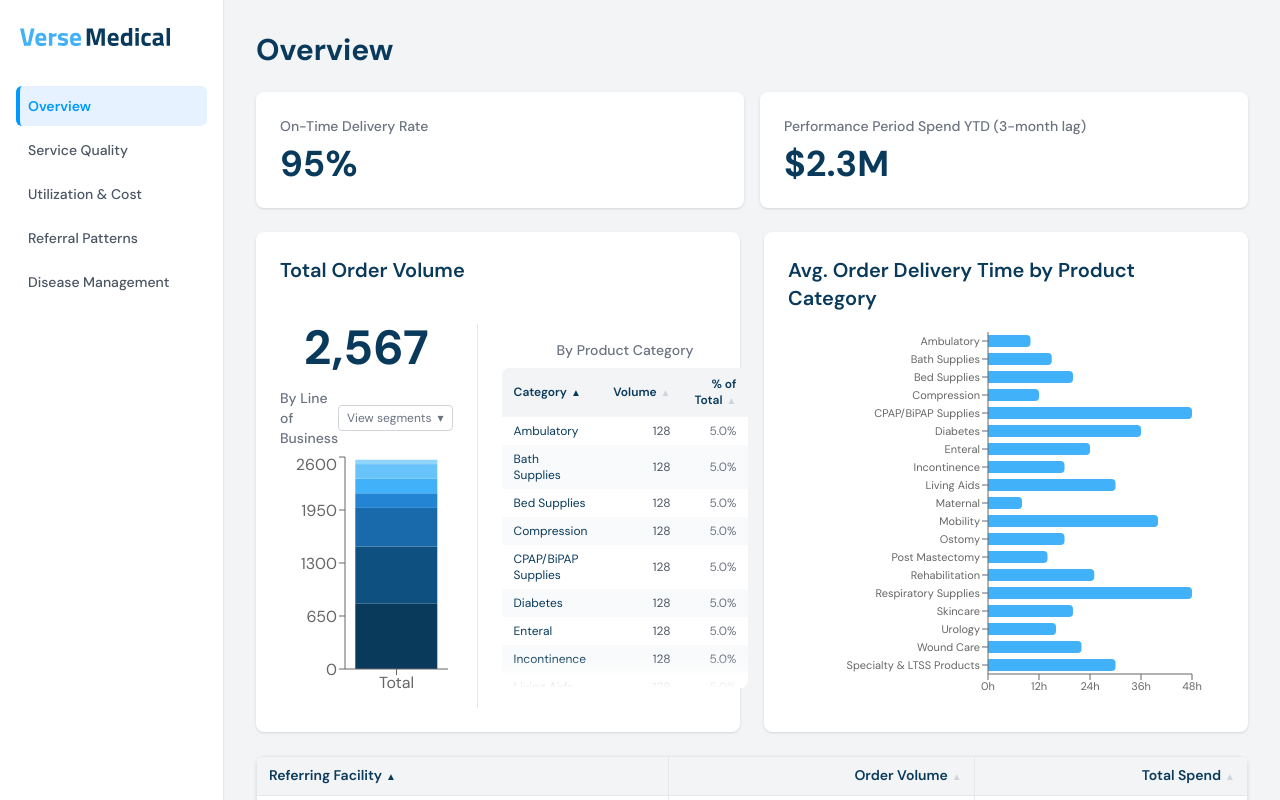
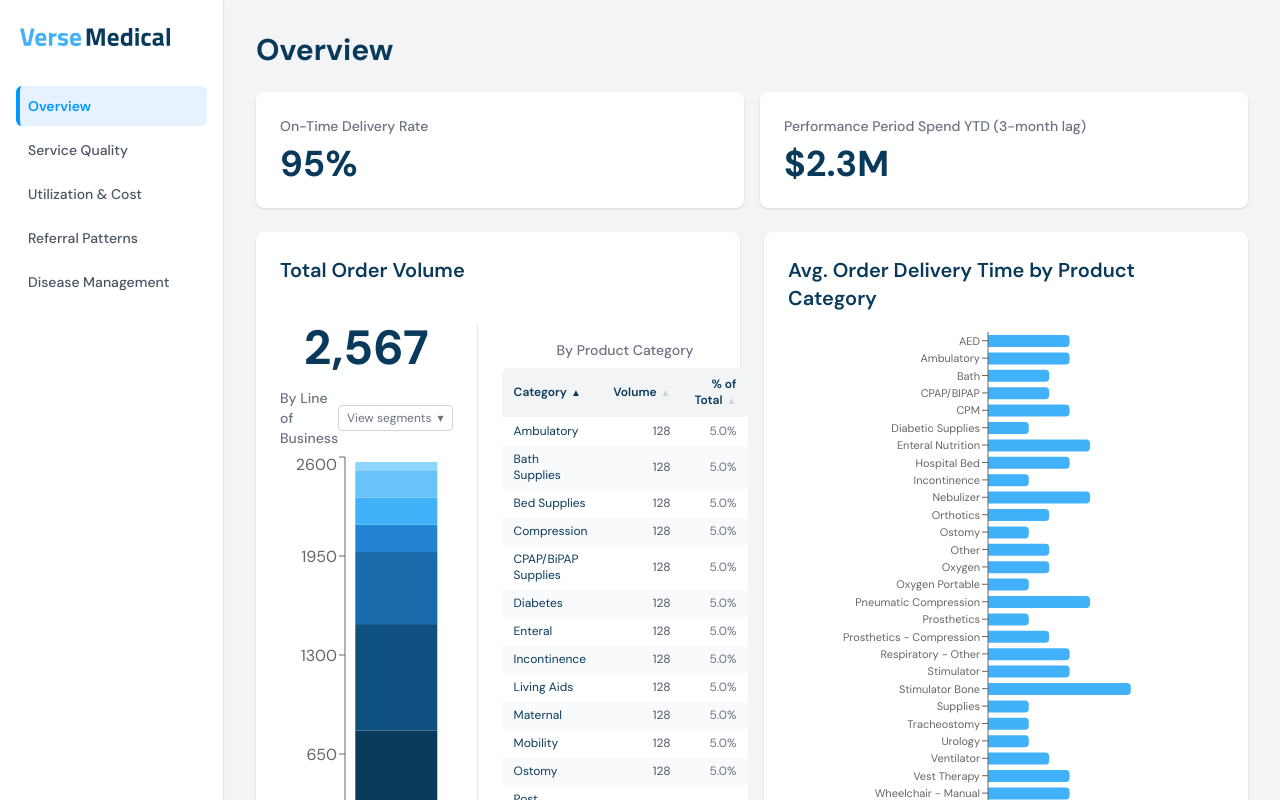
Before and after one commit to bryanzqwang/Verse_Payor_Dashboard, a Next.js app: page / in a window 1280 px wide. Shown: the top 800 px of the page. Built offline with nearby package versions, Linux system fonts and the light colour scheme.

Commit message:
changed overview product category graph to match; changed titles back to avg. order delivery time by prod category

```diff
--- a/src/app/tabs/Overview.tsx
+++ b/src/app/tabs/Overview.tsx
@@ -13,8 +13,12 @@ export function Overview({ metrics }: { metrics: MetricCardData[] }) {
         <StatBox label="Performance Period Spend YTD (3-month lag)" value="$2.3M" />
       </div>
       <div className="grid grid-cols-1 md:grid-cols-2 gap-6 items-stretch">
-        {metrics[0] && <MetricCard card={metrics[0]} />}
-        <AvgDeliveryTimeChart />
+        <div className="md:h-[680px]">
+          {metrics[0] && <MetricCard card={metrics[0]} className="h-full" />}
+        </div>
+        <div className="h-[460px] md:h-[680px]">
+          <AvgDeliveryTimeChart unit="d" unitLabel="days" tickStep={2} minAxisMax={10} />
+        </div>
       </div>
       <FacilityTable />
     </div>
--- a/src/app/tabs/ServiceQuality.tsx
+++ b/src/app/tabs/ServiceQuality.tsx
@@ -166,7 +166,7 @@ export function ServiceQuality() {
           <div className="h-[600px] md:h-[900px]">
             <AvgDeliveryTimeChart
               data={subcontractor.deliveryData}
-              title="On-Time Delivery Rate"
+              title="Avg. Delivery Time by Product Category"
               unit="d"
               unitLabel="days"
               tickStep={2}
--- a/src/components/AvgDeliveryTimeChart.tsx
+++ b/src/components/AvgDeliveryTimeChart.tsx
@@ -44,9 +44,10 @@ export function AvgDeliveryTimeChart({
       .then((csv) => {
         const parsed = Papa.parse(csv, { header: true });
         setFetchedData(
-          (parsed.data as { product: string; hours: string }[])
+          (parsed.data as { product: string; days: string }[])
             .filter((r) => r.product)
-            .map((r) => ({ product: r.product, hours: parseFloat(r.hours) }))
+            .map((r) => ({ product: r.product, hours: parseFloat(r.days) }))
+            .sort((a, b) => a.product.localeCompare(b.product))
         );
       });
   }, [overrideData]);
--- a/src/components/MetricCard.tsx
+++ b/src/components/MetricCard.tsx
@@ -63,10 +63,10 @@ function CategoryTable({
   ];
 
   return (
-    <div className="flex-1 flex flex-col min-w-0">
+    <div className="flex-1 flex flex-col min-w-0 min-h-0">
       {label && <p className="text-sm font-medium text-gray-500 mb-2 text-center">{label}</p>}
-      <div className="relative rounded-lg overflow-hidden">
-        <div ref={scrollRef} className="overflow-y-auto max-h-[320px]" onScroll={handleScroll}>
+      <div className="relative rounded-lg overflow-hidden flex-1 min-h-0">
+        <div ref={scrollRef} className="h-full overflow-y-auto" onScroll={handleScroll}>
           <table className="w-full text-sm border-collapse">
             <thead>
               <tr className="bg-gray-100">
@@ -188,7 +188,7 @@ function Chart({
   };
 
   return (
-    <div className="flex-1 flex flex-col">
+    <div className="flex-1 flex flex-col min-h-0">
       <div className="flex items-center justify-between mb-1">
         {label && <p className="text-sm font-medium text-gray-500">{label}</p>}
         <div ref={dropdownRef} className="relative">
@@ -217,7 +217,7 @@ function Chart({
           )}
         </div>
       </div>
-      <div className="flex-1">
+      <div className="flex-1 min-h-0">
         <ResponsiveContainer width="100%" height="100%">
           <BarChart data={chartData}>
             <XAxis dataKey="name" />
@@ -260,9 +260,9 @@ export function MetricCard({ card, className }: { card: MetricCardData; classNam
   return (
     <div className={`bg-white p-6 rounded-lg shadow min-h-[500px] flex flex-col ${className ?? ''}`}>
       <h2 className="text-xl font-semibold text-[#093a5b] mb-10">{card.title}</h2>
-      <div className="flex gap-6 flex-1">
+      <div className="flex gap-6 flex-1 min-h-0">
         {card.secondaryChartData && (
-          <div className="flex-1 flex flex-col max-h-[380px]">
+          <div className="flex-1 flex flex-col min-h-0">
             <p className={`text-5xl font-bold ${card.color} mb-4 text-center`}>{card.units ?? ''}{displayValue}</p>
             <Chart
               chartData={card.secondaryChartData}
@@ -274,7 +274,7 @@ export function MetricCard({ card, className }: { card: MetricCardData; classNam
           </div>
         )}
         {card.chartData && (
-          <div className="flex-1 flex flex-col border-l pl-6 pt-[16px]">
+          <div className="flex-1 flex flex-col border-l pl-6 pt-[16px] min-h-0">
             <CategoryTable
               chartData={card.chartData}
               label={card.primaryTitle}
```
Also changed, not shown: public/data/avg-delivery-time.csv.
